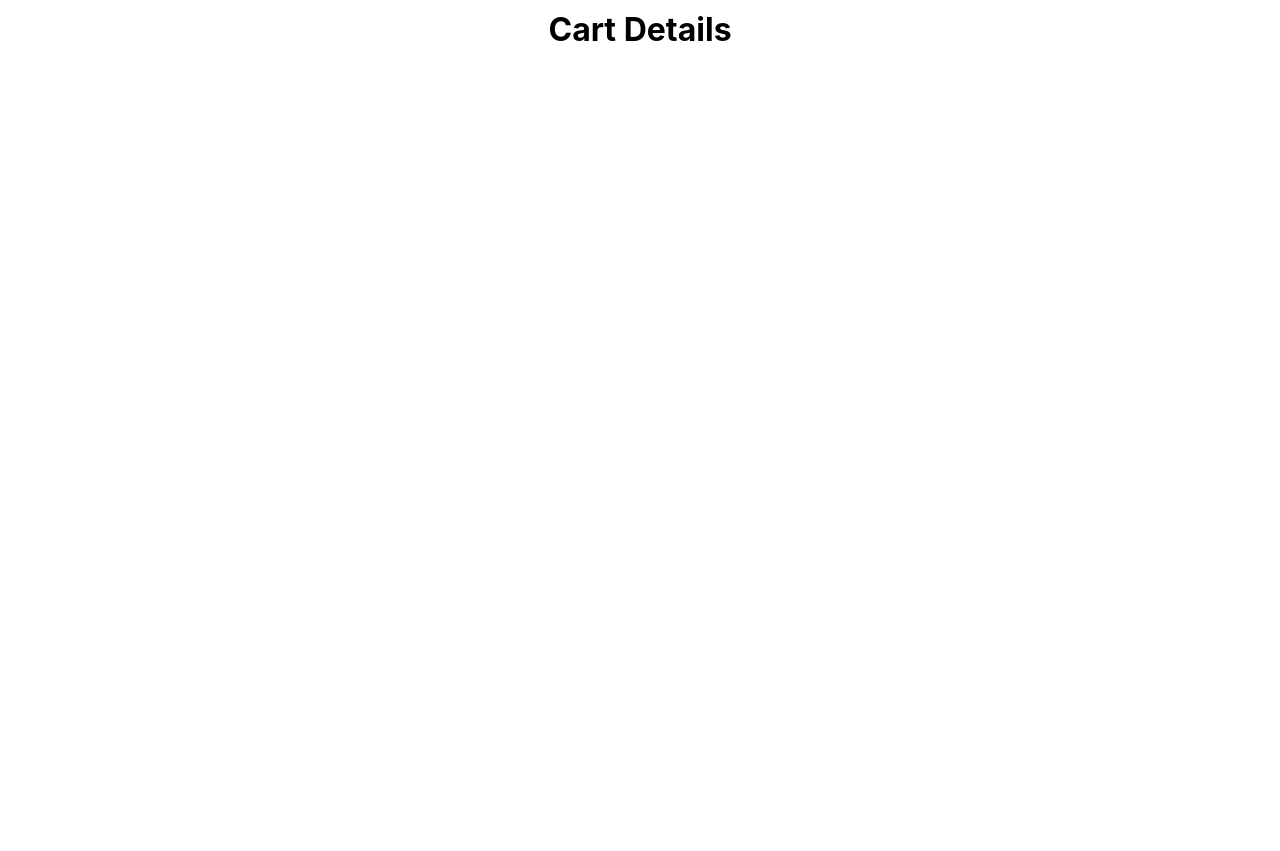
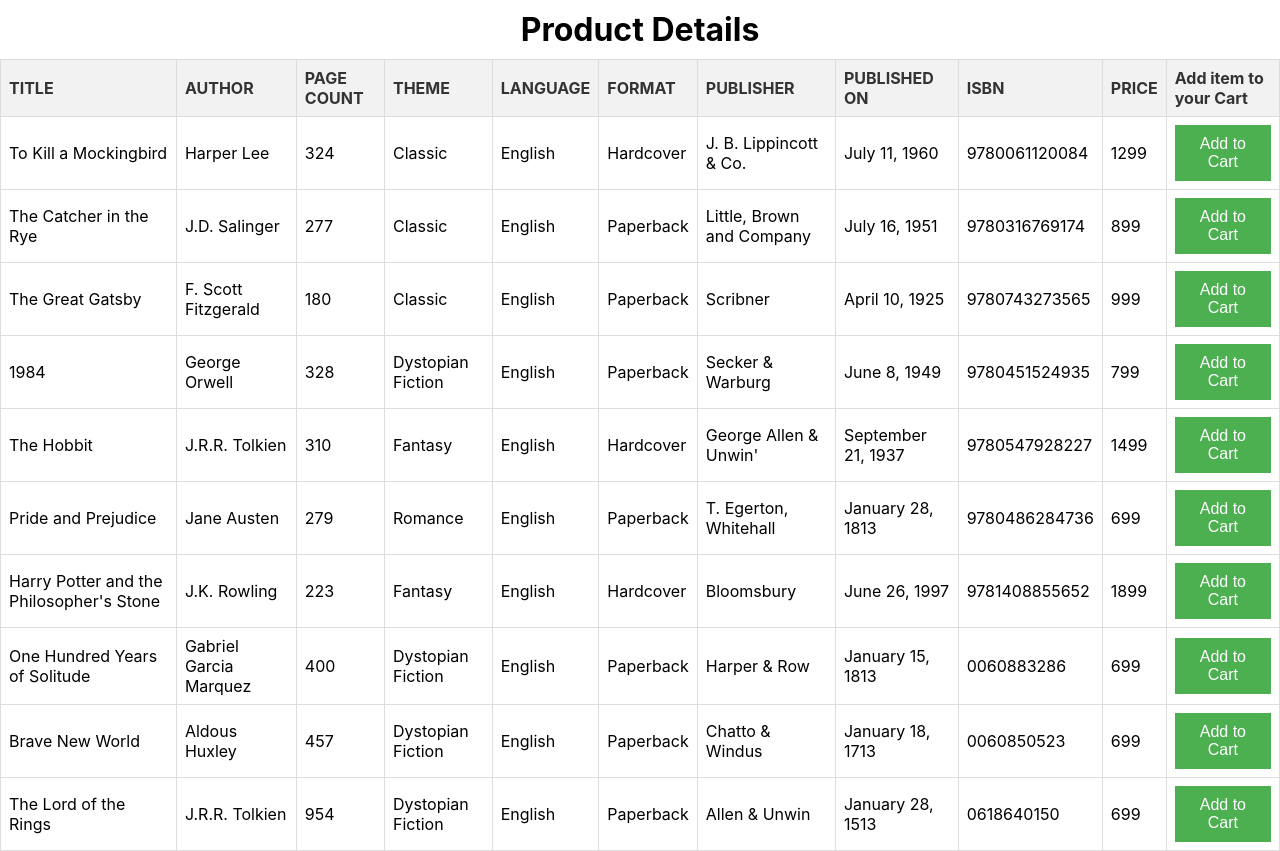
Before and after one commit to priyaas21/e-commerce-test-task, a React (Create React App) app: page / in a window 1280 px wide. Before the commit the page ends 800 px from the top, so only its background shows below. Built offline with nearby package versions, Linux system fonts and the light colour scheme.

Commit message:
added product and cart route

```diff
--- a/src/App.js
+++ b/src/App.js
@@ -2,12 +2,17 @@
 import CartDetails from './components/cartDetails';
 import { Provider } from 'react-redux';
 import store from './store';
+import { BrowserRouter, Routes, Route } from 'react-router-dom';
 
 function App() {
   return (
     <Provider store={store}>
-      {/* <ProductDetails /> */}
-      <CartDetails />
+      <BrowserRouter>
+        <Routes>
+          <Route path="/" element={<ProductDetails />} />
+          <Route path="/cartDetail" element={<CartDetails />} />
+        </Routes>
+      </BrowserRouter>
     </Provider>
   );
 }
```
